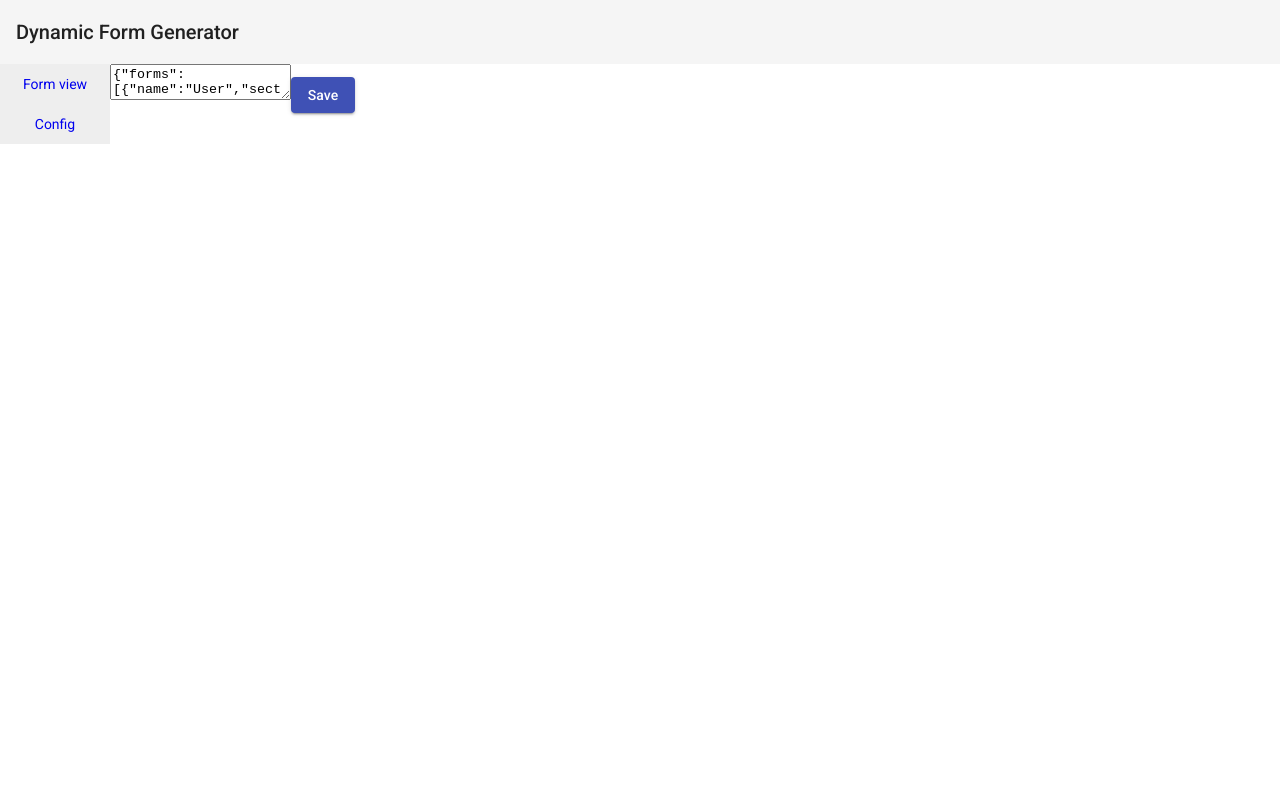
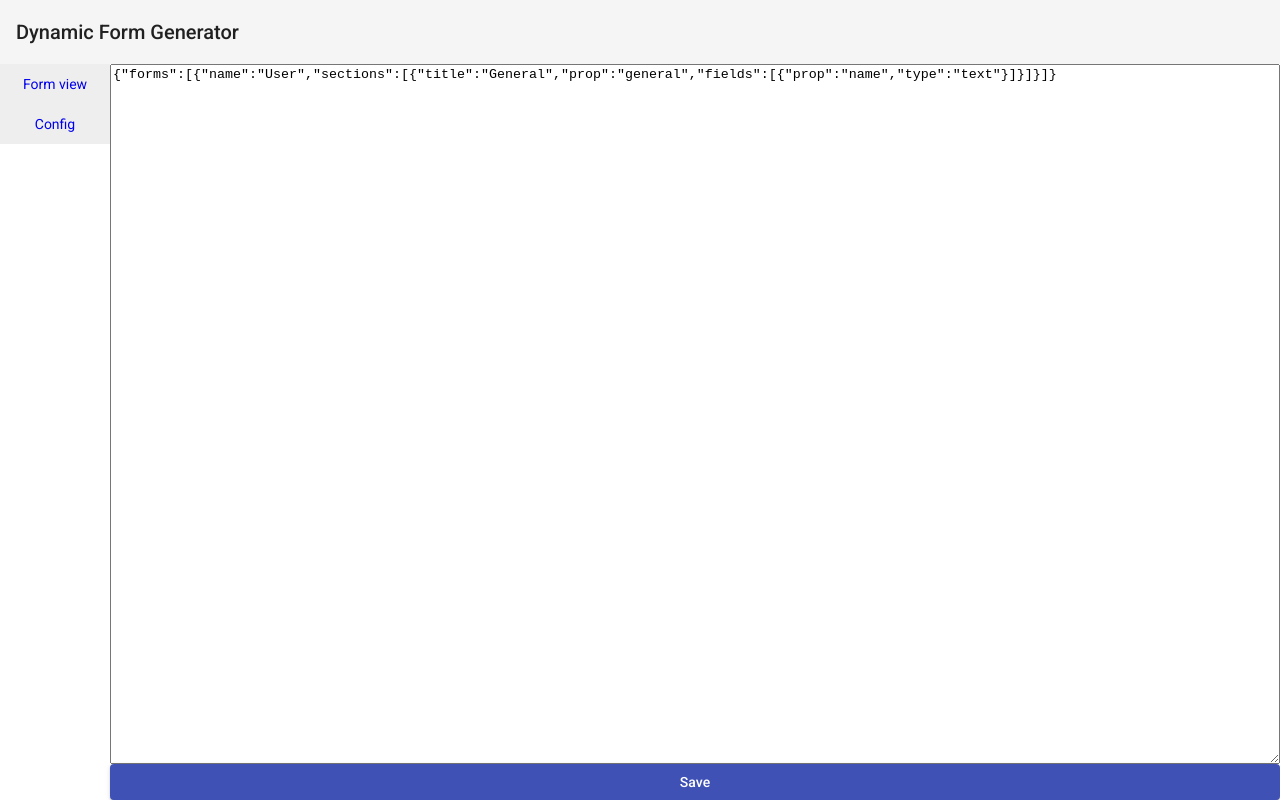
Before and after one commit to rotemx/Netcraft-FormApp, an Angular app: page /config in a window 1280 px wide. Built offline with nearby package versions, Linux system fonts and the light colour scheme.

Commit message:
added text area

```diff
--- a/projects/FormApp/src/assets/app.css
+++ b/projects/FormApp/src/assets/app.css
@@ -57,3 +57,30 @@ a.side-link {
     background: #eee;
     text-decoration: none;
 }
+
+.content {
+    display: flex;
+    flex-direction: column;
+    flex: 1;
+}
+
+app-config-view {
+    display: flex;
+    flex-direction: column;
+    flex: 1;
+    width: 100%;
+}
+
+.config-view.view {
+    display: flex;
+    flex-direction: column;
+    /* border: 2px solid red; */
+    width: 100%;
+    flex: 1;
+}
+
+* {box-sizing: border-box;}
+
+textarea {
+    flex: 1;
+}
```
